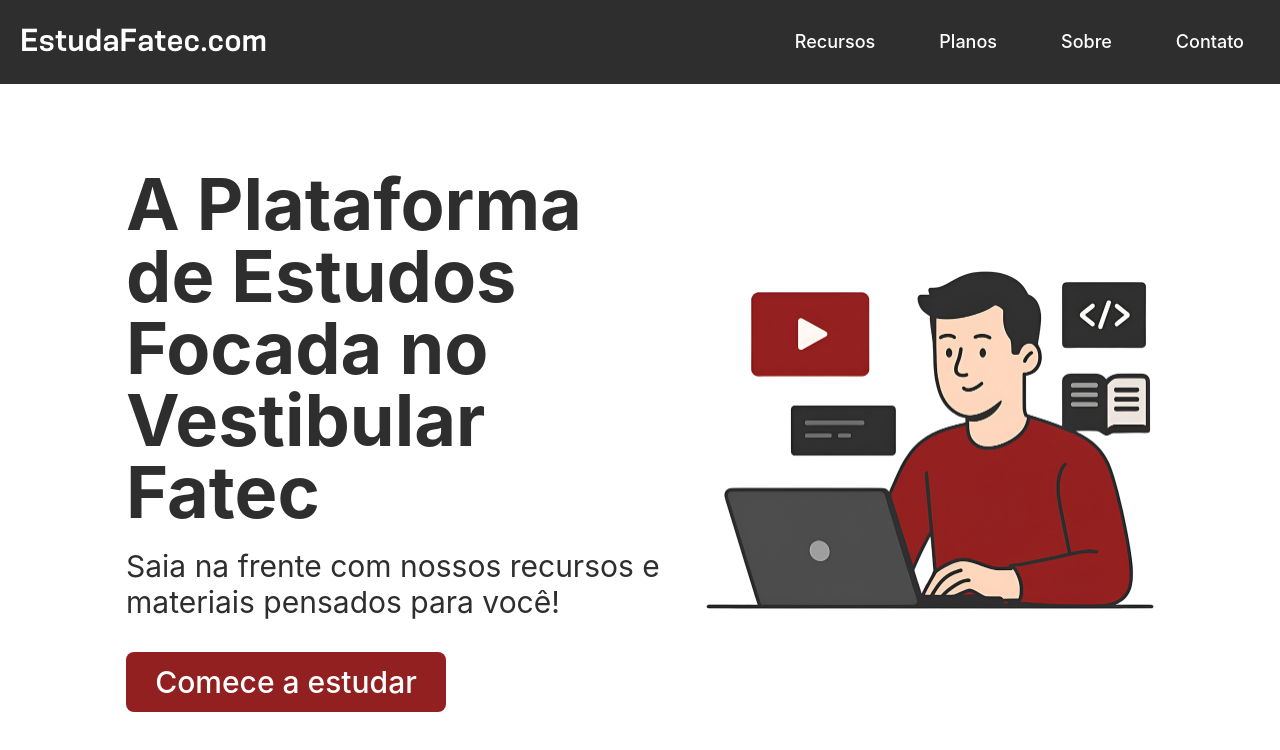
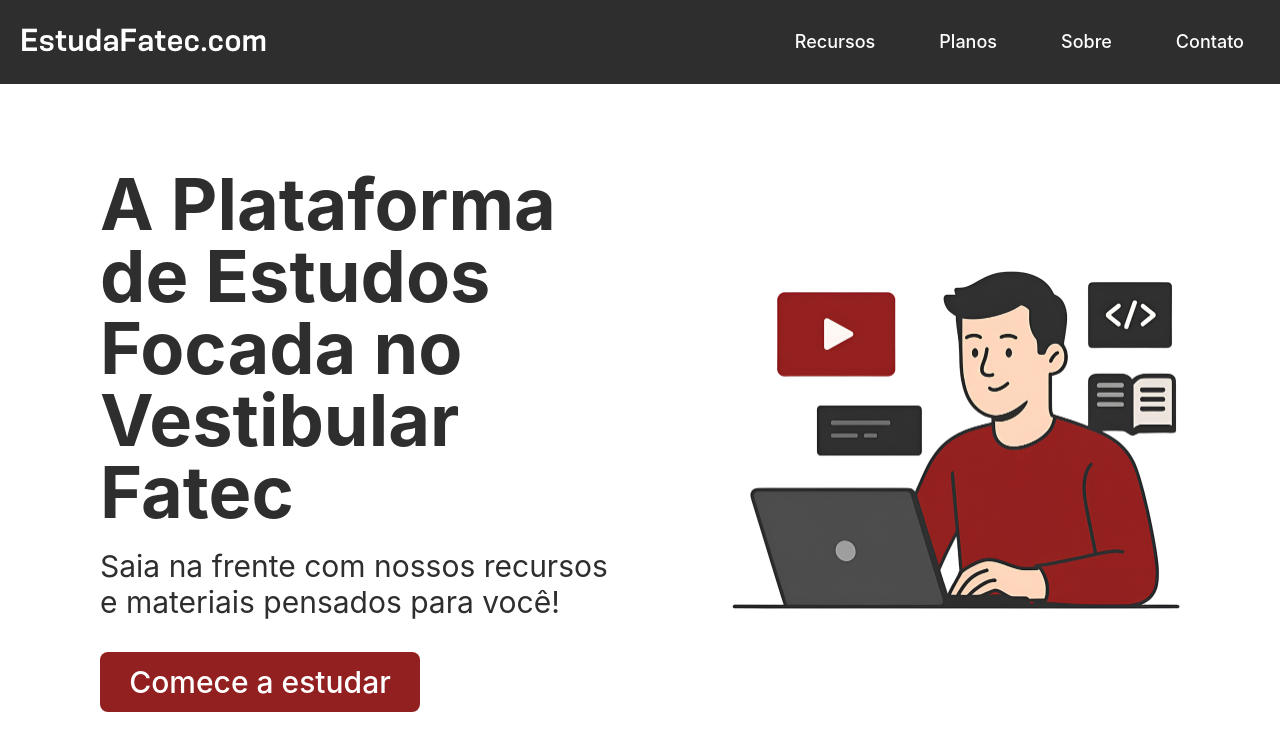
Before and after one commit to OLuizFernando/estudafatec.com, a Next.js app: page / in a window 1280 px wide. Shown: the top 750 px of the page. Built offline with nearby package versions, Linux system fonts and the light colour scheme; a web font is replaced by a local one.

Commit message:
resize `HeroSection`

```diff
--- a/components/HeroSection/index.js
+++ b/components/HeroSection/index.js
@@ -1,8 +1,8 @@
 function HeroSection() {
   return (
     <>
-      <div className="flex-1 flex flex-col md:flex-row justify-center items-center max-w-screen-xl mx-20 md:p-5">
-        <div className="flex flex-col w-auto md:w-1/2 mb-15 md:mb-0 text-[#2e2e2e] me:0 md:me-10">
+      <div className="flex flex-col md:flex-row justify-center items-center max-w-screen-xl mx-20 md:p-5">
+        <div className="flex flex-col w-auto md:w-fit mb-15 md:mb-0 text-[#2e2e2e] me-0 md:me-10 lg:me-25">
           <h1 className="text-4xl md:text-5xl lg:6xl xl:text-7xl font-bold text-start mb-5">
             A Plataforma de Estudos Focada no Vestibular Fatec
           </h1>
@@ -16,7 +16,7 @@ function HeroSection() {
             Comece a estudar
           </a>
         </div>
-        <div className="flex flex-row md:flex-col w-auto max-w-md md:w-1/2">
+        <div className="flex flex-row md:flex-col w-auto max-w-md md:w-fit">
           <img src="/home/student.png" alt="Estudante" />
         </div>
       </div>
```
